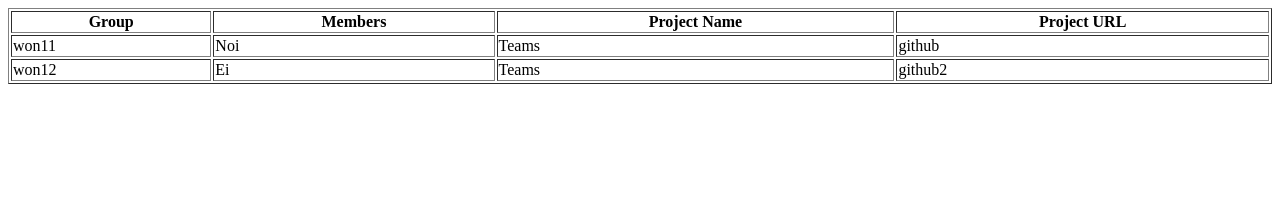
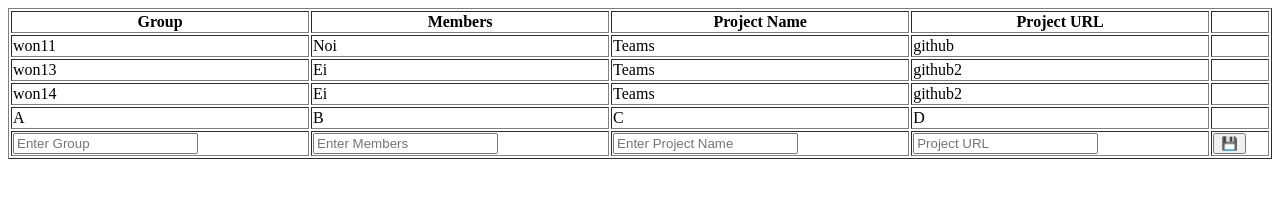
Before and after one commit to poptamasvlad/teams-networking, a plain HTML site: page index.html in a window 1280 px wide. Drawn offline with Linux system fonts and the light colour scheme.

Commit message:
prepare form to submit new team

```diff
--- a/index.html
+++ b/index.html
@@ -8,6 +8,7 @@
     <link rel="stylesheet" href="style.css" />
   </head>
   <body>
+    <form action="secretariat" method="post">
       <table border="1" id="teams">
         <thead>
           <tr>
@@ -15,10 +16,55 @@
             <th>Members</th>
             <th>Project Name</th>
             <th>Project URL</th>
+            <th></th>
           </tr>
         </thead>
         <tbody></tbody>
+        <tfoot>
+          <tr>
+            <td>
+              <input
+                type="text"
+                placeholder="Enter Group"
+                name="promotion"
+                id="promotion"
+                required
+              />
+            </td>
+            <td>
+              <input
+                type="text"
+                placeholder="Enter Members"
+                name="members"
+                id="members"
+                required
+              />
+            </td>
+            <td>
+              <input
+                type="text"
+                placeholder="Enter Project Name"
+                name="name"
+                id="name"
+                required
+              />
+            </td>
+            <td>
+              <input
+                type="text"
+                placeholder="Project URL"
+                name="url"
+                id="url"
+                required
+              />
+            </td>
+            <td>
+              <button type="submit">💾</button>
+            </td>
+          </tr>
+        </tfoot>
       </table>
+    </form>
 
     <script src="index.js"></script>
   </body>
--- a/index.js
+++ b/index.js
@@ -12,6 +12,7 @@ function displayTeams(teams) {
             <td>${team.members}</td>
             <td>${team.name}</td>
             <td>${team.url}</td>
+            <td></td>
         </tr>`
   );
 
--- a/teams.json
+++ b/teams.json
@@ -6,9 +6,21 @@
     "url": "github"
   },
   {
-    "promotion": "won12",
+    "promotion": "won13",
     "members": "Ei",
     "name": "Teams",
     "url": "github2"
+  },
+  {
+    "promotion": "won14",
+    "members": "Ei",
+    "name": "Teams",
+    "url": "github2"
+  },
+  {
+    "promotion": "A",
+    "members": "B",
+    "name": "C",
+    "url": "D"
   }
 ]
```
Lines whose indentation alone changed are shown as unchanged.
